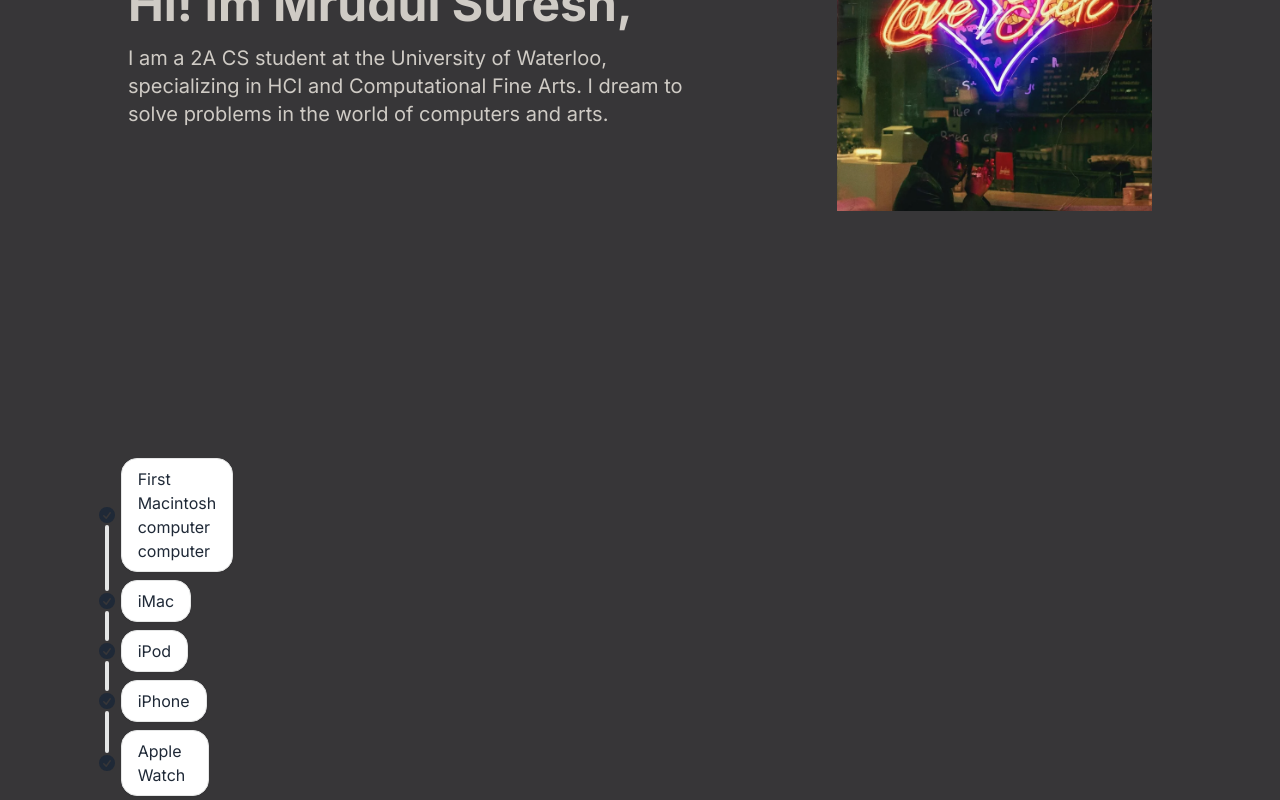
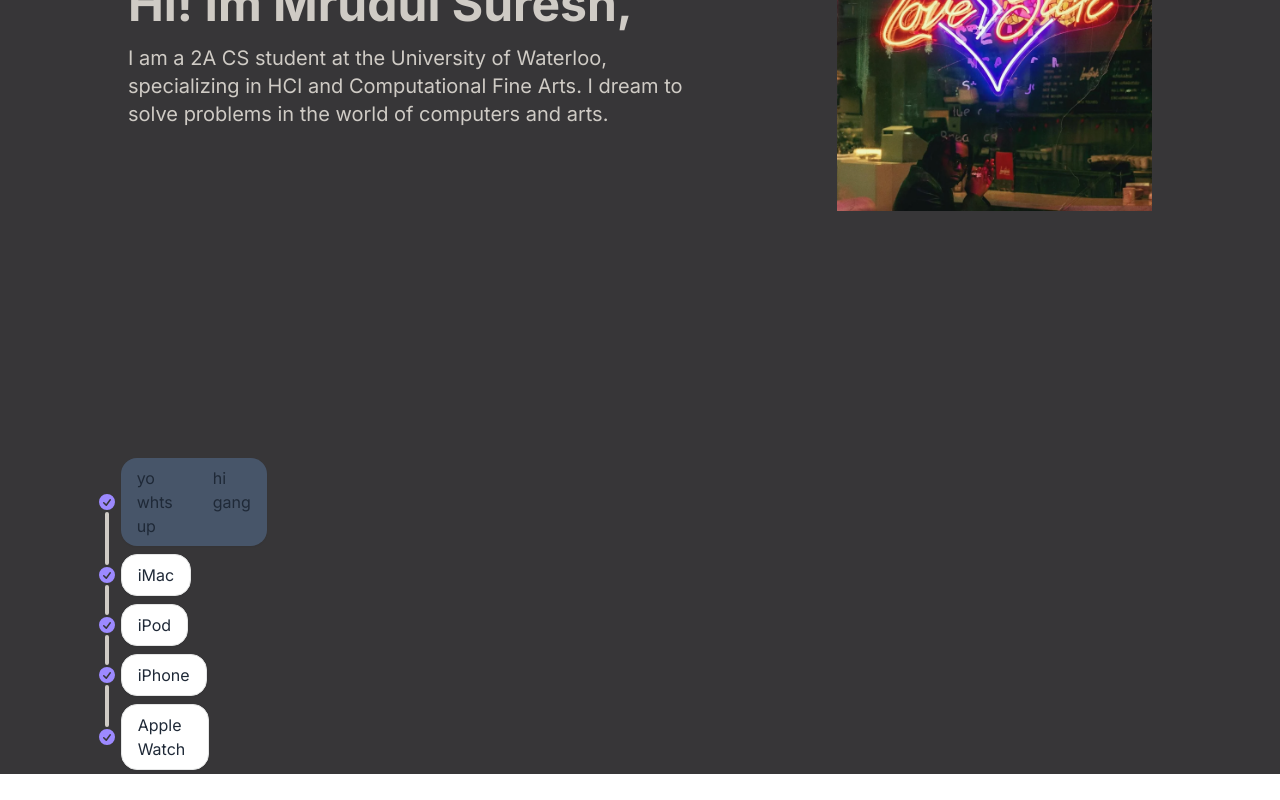
Before and after one commit to Immrudul/mrudul-website, a Next.js app in the folder mrudul-personal-website/: page / in a window 1280 px wide. Shown: the part 346-1146 px from the top of the page. After the commit the page ends 1120 px from the top, so only its background shows below. Built offline with nearby package versions, Linux system fonts and the light colour scheme.

Commit message:
timline colour changes

```diff
--- a/mrudul-personal-website/src/components/experience/page.tsx
+++ b/mrudul-personal-website/src/components/experience/page.tsx
@@ -9,7 +9,7 @@ export default function Experiences() {
                 xmlns="http://www.w3.org/2000/svg"
                 viewBox="0 0 20 20"
                 fill="currentColor"
-                className="w-5 h-5"
+                className="w-5 h-5 text-mpurple"
               >
                 <path
                   fillRule="evenodd"
@@ -18,19 +18,22 @@ export default function Experiences() {
                 />
               </svg>
             </div>
-            <div className="timeline-end timeline-box">
-              First Macintosh computer computer
+            <div className="timeline-end timeline-box bg-slate-600 border-0">
+              <div className="flex space-x-10">
+                <div>yo whts up</div>
+                <div>hi gang</div>
+              </div>
             </div>
-            <hr />
+            <hr className="bg-mwhite" />
           </li>
           <li>
-            <hr />
+            <hr className="bg-mwhite" />
             <div className="timeline-middle">
               <svg
                 xmlns="http://www.w3.org/2000/svg"
                 viewBox="0 0 20 20"
                 fill="currentColor"
-                className="w-5 h-5"
+                className="w-5 h-5 text-mpurple"
               >
                 <path
                   fillRule="evenodd"
@@ -40,17 +43,17 @@ export default function Experiences() {
               </svg>
             </div>
             <div className="timeline-end timeline-box">iMac</div>
-            <hr />
+            <hr className="bg-mwhite" />
           </li>
           <li>
-            <hr />
+            <hr className="bg-mwhite" />
 
             <div className="timeline-middle">
               <svg
                 xmlns="http://www.w3.org/2000/svg"
                 viewBox="0 0 20 20"
                 fill="currentColor"
-                className="w-5 h-5"
+                className="w-5 h-5 text-mpurple"
               >
                 <path
                   fillRule="evenodd"
@@ -60,17 +63,17 @@ export default function Experiences() {
               </svg>
             </div>
             <div className="timeline-end timeline-box">iPod</div>
-            <hr />
+            <hr className="bg-mwhite" />
           </li>
           <li>
-            <hr />
+            <hr className="bg-mwhite" />
 
             <div className="timeline-middle">
               <svg
                 xmlns="http://www.w3.org/2000/svg"
                 viewBox="0 0 20 20"
                 fill="currentColor"
-                className="w-5 h-5"
+                className="w-5 h-5 text-mpurple"
               >
                 <path
                   fillRule="evenodd"
@@ -80,17 +83,17 @@ export default function Experiences() {
               </svg>
             </div>
             <div className="timeline-end timeline-box">iPhone</div>
-            <hr />
+            <hr className="bg-mwhite" />
           </li>
           <li>
-            <hr />
+            <hr className="bg-mwhite" />
 
             <div className="timeline-middle">
               <svg
                 xmlns="http://www.w3.org/2000/svg"
                 viewBox="0 0 20 20"
                 fill="currentColor"
-                className="w-5 h-5"
+                className="w-5 h-5 text-mpurple"
               >
                 <path
                   fillRule="evenodd"
```
